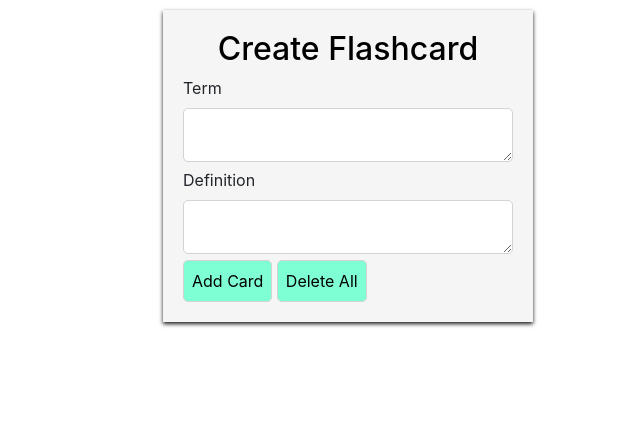
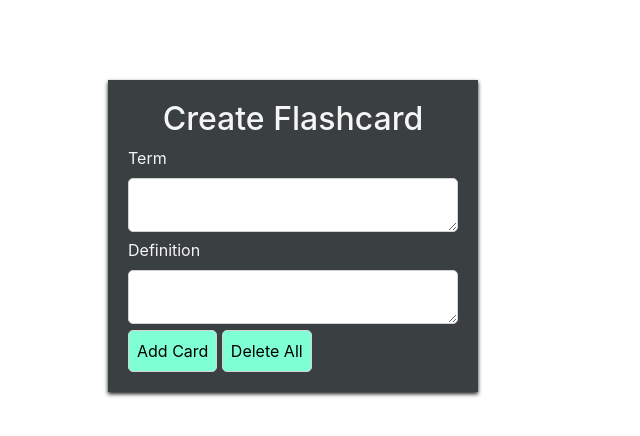
Before and after one commit to JiminSongSoftware/Meno-Time, a Flask app: page /renderFlashCard in a window 1280 px wide. Shown: the part 56-492 px from the top of the page, without its empty margins (292-932 px from the left). Run offline with Flask 2, Linux system fonts and the light colour scheme; some libraries are stand-ins or nearby versions.

Commit message:
Update the flashcard page with css

```diff
--- a/myapp/static/flashc.js
+++ b/myapp/static/flashc.js
@@ -18,10 +18,10 @@ flashcardMaker = (text) => {
 
   flashcard.className = 'flashcard';
 
-  question.setAttribute("style", "border-top:1px solid red; padding: 15px; margin-top:30px");
+  question.setAttribute("style", "border-top:1px solid #b93170; padding: 15px; margin-top:30px");
   question.textContent = text.my_question;
 
-  answer.setAttribute("style", "text-align:center; display:none; color:orangered");
+  answer.setAttribute("style", "text-align:center; display:none; color:#b93170");
   answer.textContent = text.my_answer;
 
   flashcard.appendChild(question);
--- a/myapp/static/style.css
+++ b/myapp/static/style.css
@@ -12,6 +12,7 @@ img {
   display: inline-block;
   background-color: #b93170;
   color: whitesmoke;
+  font-size: 25px;
   padding: 1rem 1.75rem;
   border-radius: 0.5rem;
   font-weight: 600;
@@ -126,7 +127,15 @@ p {
   grid-area: 3 / 4 / 3 / 4;
 }
 
-/*Flashcard Section==========================================*/
+/*========== Flashcards Section ==========*/
+.flashc_container {
+  width: 1000px;
+  margin-top: 80px;
+}
+.flc_text {
+  color: whitesmoke;
+}
+
 .flashc_btn {
   padding: 8px;
   cursor: pointer;
@@ -136,12 +145,8 @@ p {
 }
 
 .flashc_btn:hover {
-  background-color: orangered;
-}
-
-.flashc_container {
-  width: 1000px;
-  margin: auto;
+  color: whitesmoke;
+  background-color: #b93170;
 }
 
 #create_card {
@@ -149,19 +154,18 @@ p {
   margin: auto;
   padding: 20px;
   margin-top: 10px;
-  background: whitesmoke;
+  background: #3a4041;
   box-shadow: 0px 2px 4px 0px rgba(0, 0, 0, 0.9);
 }
 
 #create_card h2 {
-  color: black;
+  color: whitesmoke;
   text-align: center;
 }
 
 #create_card textarea {
   width: 100%;
   border-radius: 5px;
-  font-family: inherit;
   border: 1px solid lightgray;
 }
 
--- a/myapp/templates/flashcards.html
+++ b/myapp/templates/flashcards.html
@@ -6,11 +6,12 @@
             <div id="create_card">
                 <h2>Create Flashcard</h2>
 
-                <label for="question">Term</label>
+                <label for="question" class="flc_text">Term</label>
                 <textarea id="question" maxlength="200"></textarea>
-                <label for="answer" maxlength="500">Definition</label>
                 <br>
-                <textarea id="answer"></textarea>
+                <label for="answer" class="flc_text">Definition</label>
+                <br>
+                <textarea id="answer" maxlength="500"></textarea>
 
                 <button id="save_card" class="flashc_btn">Add Card</button>
                 <button id="delete" class="flashc_btn">Delete All</button>
```
